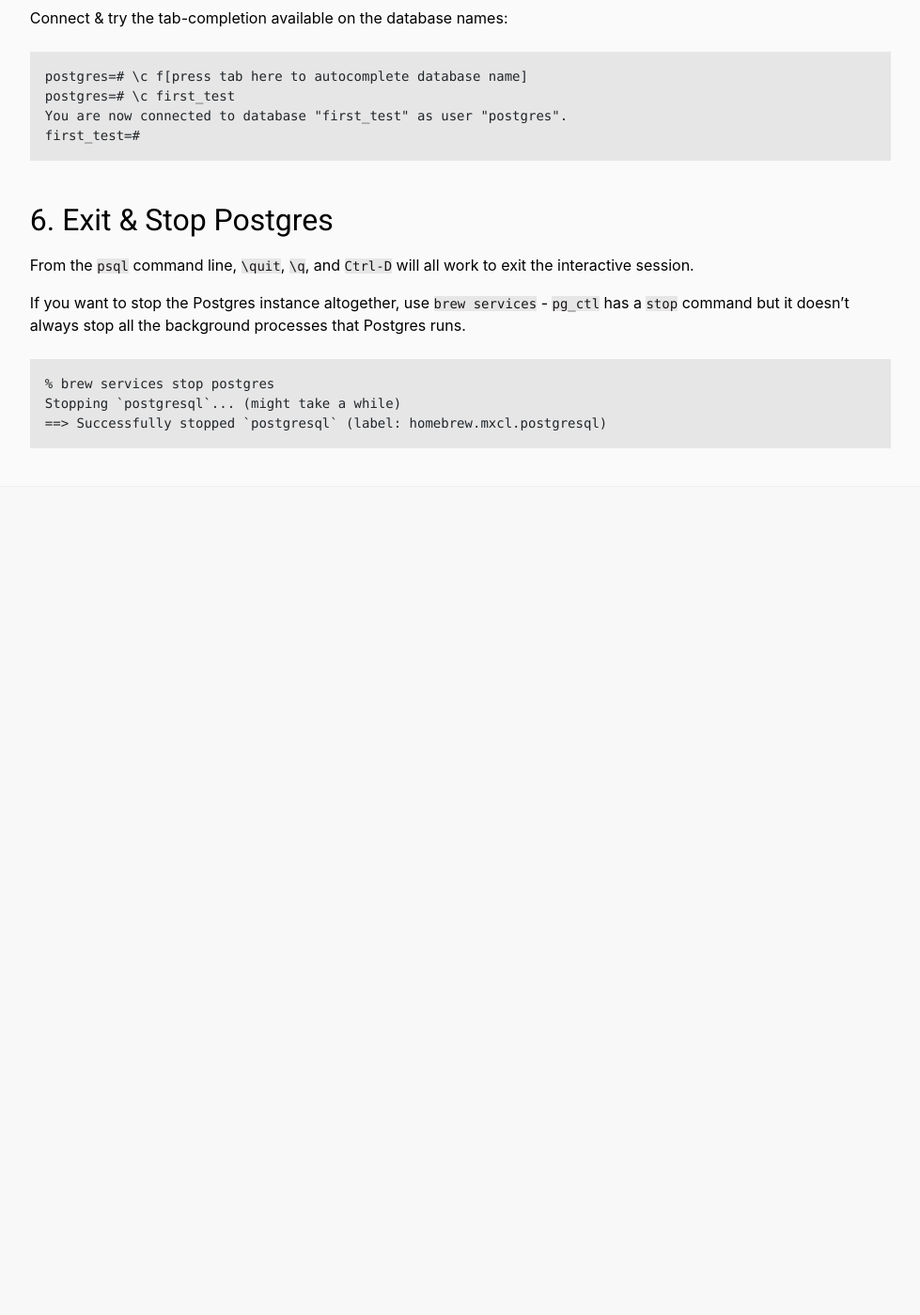
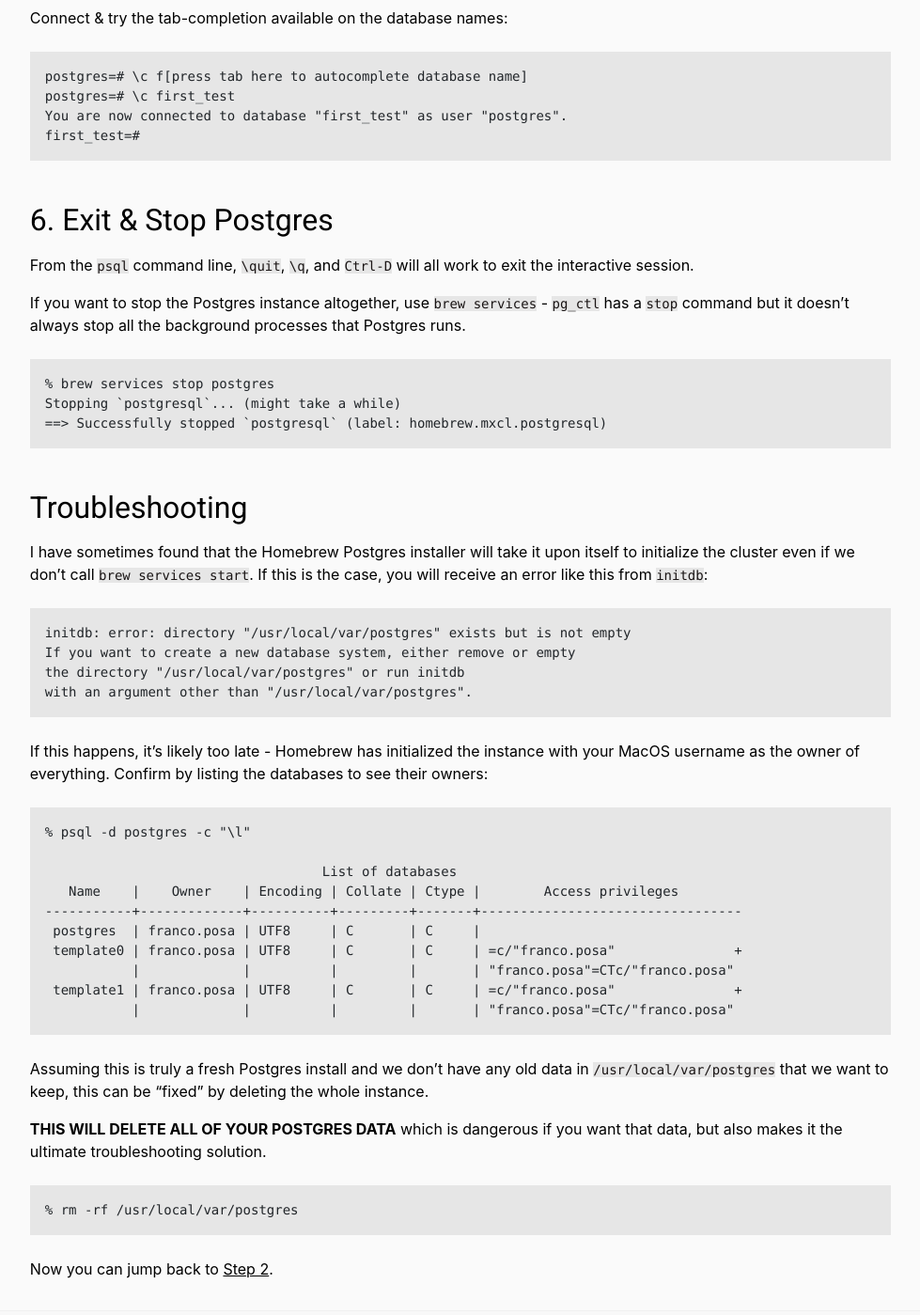
Before and after one commit to francojposa/personal-site, a Jekyll site: the page built from _dev_setup_guides/postgres-setup-macos.md, in a window 1280 px wide and 1400 px high, scrolled down 3133 px. Shown: the whole window at 94% size, without its empty margins (150-1129 px from the left). Built offline with Jekyll 4.4.1, drawn with Linux system fonts in a browser that asks for light colours; before the commit the page ends 3659 px from its top, so only the background shows below that; some of the changed text lies outside the part shown.

Commit message:
Adding troubleshooting steps to Postgres install, adding auto-IDs to pages with kramdown

````diff
--- a/_config.yml
+++ b/_config.yml
@@ -3,5 +3,9 @@
     output: true
     permalink: /resources/development/:title
 
+
+kramdown:
+    auto_ids: true
+
 # plugins:
 #   - jekyll-sitemap
--- a/_dev_setup_guides/postgres-setup-macos.md
+++ b/_dev_setup_guides/postgres-setup-macos.md
@@ -34,7 +34,7 @@
 
 ## 2.  Initialize Postgres with `postgres` as the Default User
 
-`brew services start` is the command we want to initially avoid, as it does not allow us to set the initial superuser name for a new Postgres instance.
+Do not use `brew services start` yet! This is the command we want to avoid at first, as it does not allow us to set the initial superuser name for a new Postgres instance.
 
 The [PostgreSQL wiki First Steps page](https://wiki.postgresql.org/wiki/First_steps) alludes to the solution: [the `initdb` command](https://www.postgresql.org/docs/9.5/app-initdb.html). `initdb` is the CLI for initializing a new Postgres instance, and it allows the user to set all instance parameters, including the one we care about here:
 
@@ -137,3 +137,41 @@
 Stopping `postgresql`... (might take a while)
 ==> Successfully stopped `postgresql` (label: homebrew.mxcl.postgresql)
 ```
+
+
+
+## Troubleshooting
+
+I have sometimes found that the Homebrew Postgres installer will take it upon itself to initialize the cluster even if we don't call `brew services start`. If this is the case, you will receive an error like this from `initdb`:
+
+```
+initdb: error: directory "/usr/local/var/postgres" exists but is not empty
+If you want to create a new database system, either remove or empty
+the directory "/usr/local/var/postgres" or run initdb
+with an argument other than "/usr/local/var/postgres".
+```
+
+If this happens, it's likely too late - Homebrew has initialized the instance with your MacOS username as the owner of everything. Confirm by listing the databases to see their owners:
+
+```
+% psql -d postgres -c "\l"
+
+                                   List of databases
+   Name    |    Owner    | Encoding | Collate | Ctype |        Access privileges
+-----------+-------------+----------+---------+-------+---------------------------------
+ postgres  | franco.posa | UTF8     | C       | C     |
+ template0 | franco.posa | UTF8     | C       | C     | =c/"franco.posa"               +
+           |             |          |         |       | "franco.posa"=CTc/"franco.posa"
+ template1 | franco.posa | UTF8     | C       | C     | =c/"franco.posa"               +
+           |             |          |         |       | "franco.posa"=CTc/"franco.posa"
+```
+
+Assuming this is truly a fresh Postgres install and we don't have any old data in `/usr/local/var/postgres` that we want to keep, this can be "fixed" by deleting the whole instance.
+
+**THIS WILL DELETE ALL OF YOUR POSTGRES DATA** which is dangerous if you want that data, but also makes it the ultimate troubleshooting solution.
+
+```
+% rm -rf /usr/local/var/postgres
+```
+
+Now you can jump back to [Step 2](#2--initialize-postgres-with-postgres-as-the-default-user).
````
